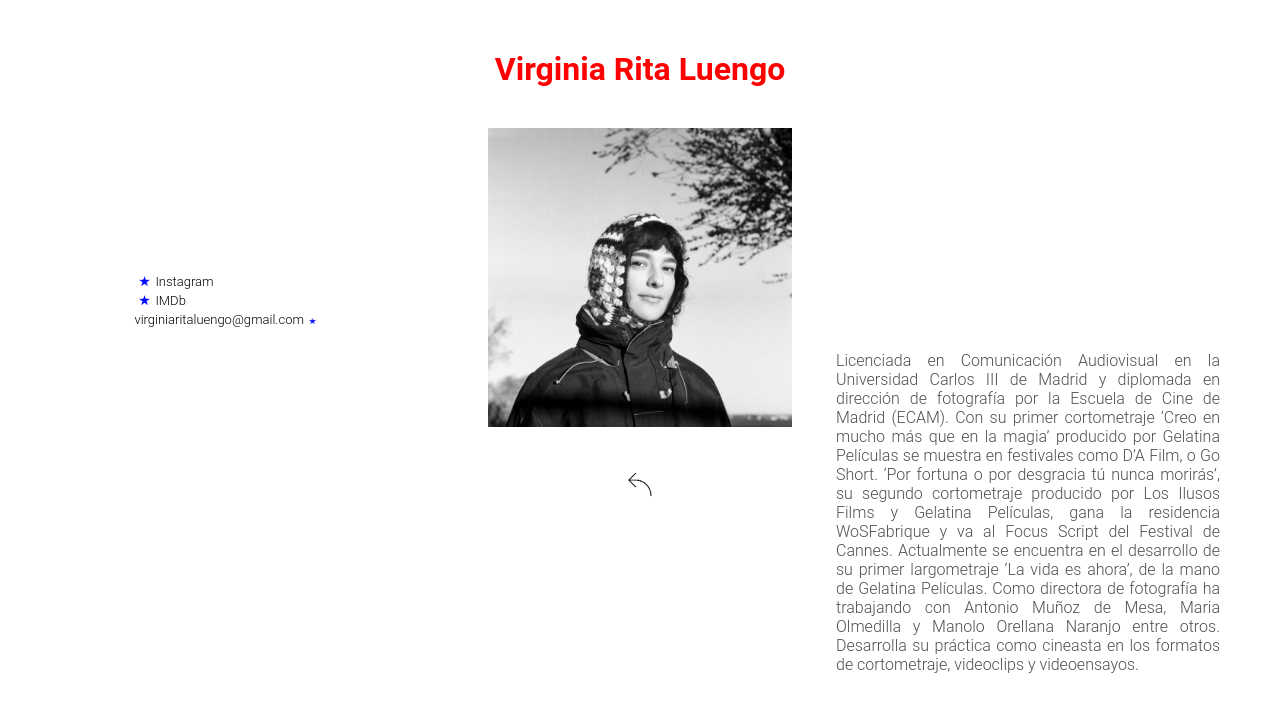
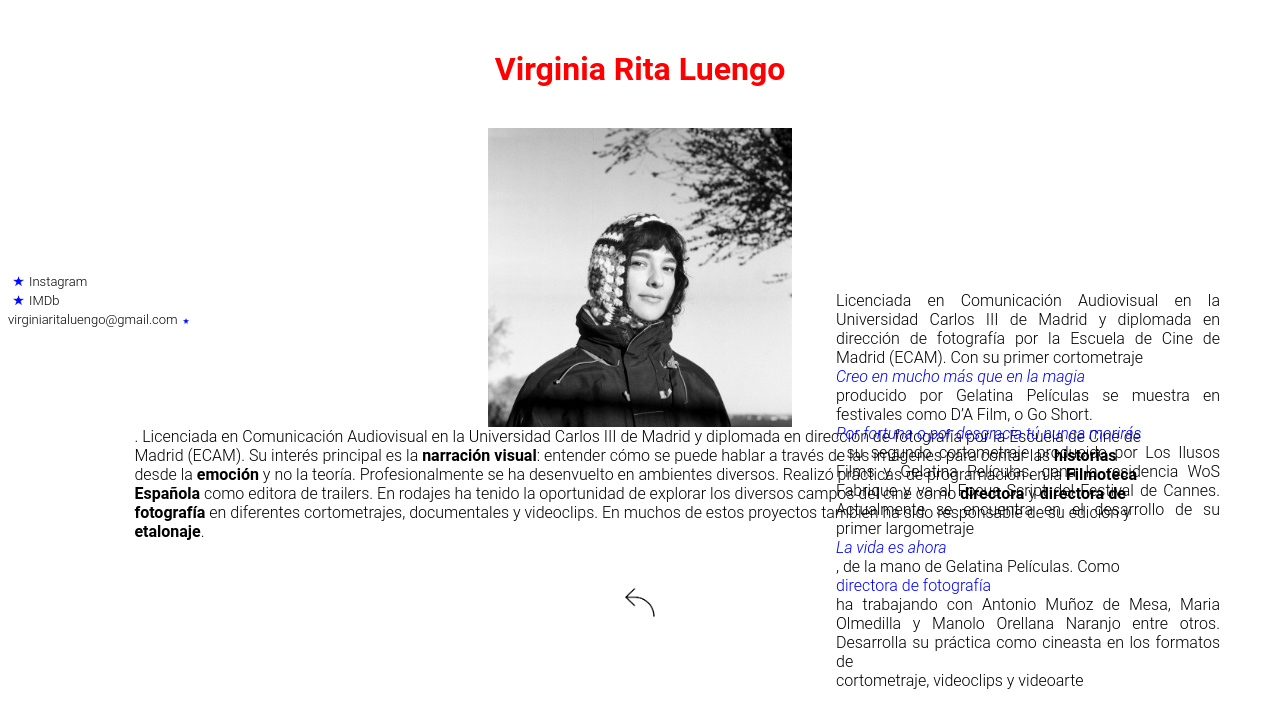
Before and after one commit to paulala94/virginiaritaluengo, a Vue app: page /sobre-mi in a window 1280 px wide. Shown: the top 728 px of the page. Built offline with nearby package versions, Linux system fonts and the light colour scheme.

Commit message:
bio changed x2

```diff
--- a/src/views/AboutView.vue
+++ b/src/views/AboutView.vue
@@ -5,19 +5,40 @@
             <img src="../assets/fotobio.jpg" alt="Virginia Rita Luengo">
         </div>
         <div class="info-box">
-            <p>
+
             Licenciada en Comunicación Audiovisual en la Universidad Carlos III de Madrid y diplomada en dirección
             de fotografía por la Escuela de Cine de Madrid (ECAM).
-                Con su primer cortometraje ‘Creo en mucho más que en la magia’ producido por Gelatina Películas se
-                muestra en festivales como D’A Film, o Go Short. ‘Por fortuna o por desgracia tú nunca morirás’, su
-                segundo cortometraje producido por Los Ilusos Films y Gelatina Películas, gana la residencia WoSFabrique
-                y va al Focus Script del Festival de Cannes. Actualmente se encuentra en el desarrollo de su primer
-                largometraje ‘La vida es ahora’, de la mano de Gelatina Películas.
-                Como directora de fotografía ha trabajando con Antonio Muñoz de Mesa, Maria Olmedilla y Manolo Orellana
+            Con su primer cortometraje
+            <div class="cursiva">Creo en mucho más que en la magia</div> producido por Gelatina Películas se muestra
+            en festivales como D’A Film, o Go Short. <div class="cursiva">Por fortuna o por desgracia tú nunca
+                morirás
+            </div>, su segundo
+            cortometraje producido por Los Ilusos Films y Gelatina Películas, gana la residencia WoS Fabrique y va
+            al
+            Focus Script del Festival de Cannes. Actualmente se encuentra en el desarrollo de su primer largometraje
+            <div class="cursiva">La
+                vida es ahora</div>, de la mano de Gelatina Películas.
+            Como <div class="azul">directora de fotografía</div> ha trabajando con Antonio Muñoz de Mesa, Maria
+            Olmedilla y Manolo Orellana
             Naranjo entre otros.
-                Desarrolla su práctica como cineasta en los formatos de cortometraje, videoclips y videoensayos.
+            Desarrolla su práctica como cineasta en los formatos de <div class="cursiva"></div>cortometraje,
+            videoclips
+            y videoarte
+        </div>.
+        Licenciada en Comunicación Audiovisual en la Universidad Carlos III de Madrid y diplomada en dirección
+        de
+        fotografía por la Escuela de Cine de Madrid (ECAM). Su interés principal es la <strong>narración
+            visual</strong>: entender cómo se puede hablar a través de las imágenes para contar las
+        <strong>historias</strong> desde la <strong>emoción</strong> y no la teoría.
 
-            </p>
+        Profesionalmente se ha desenvuelto en ambientes diversos. Realizó prácticas de programación en la
+        <strong>Filmoteca Española</strong> como editora de trailers.
+
+        En rodajes ha tenido la oportunidad de explorar los diversos campos del cine como
+        <strong>directora</strong> y <strong>directora de fotografía</strong> en diferentes cortometrajes,
+        documentales y videoclips. En muchos de estos proyectos también ha sido responsable de su edición y
+        <strong>etalonaje</strong>.
+
     </div>
     <div id="about-links">
         <ul>
@@ -34,7 +55,7 @@
             <img src='../assets/flecha.png' alt="">
         </router-link>
     </div>
-    </div>
+
 </template>
 
 <script>
@@ -135,6 +156,15 @@ li img {
     content: url('../assets/estrellaflecha.png');
 }
 
+.azul {
+    color: blue;
+}
+
+.cursiva {
+    color: blue;
+    font-style: italic;
+}
+
 @media (max-width: 768px) {
     #info img {
         width: 150px;
```
Lines whose indentation alone changed are shown as unchanged.
